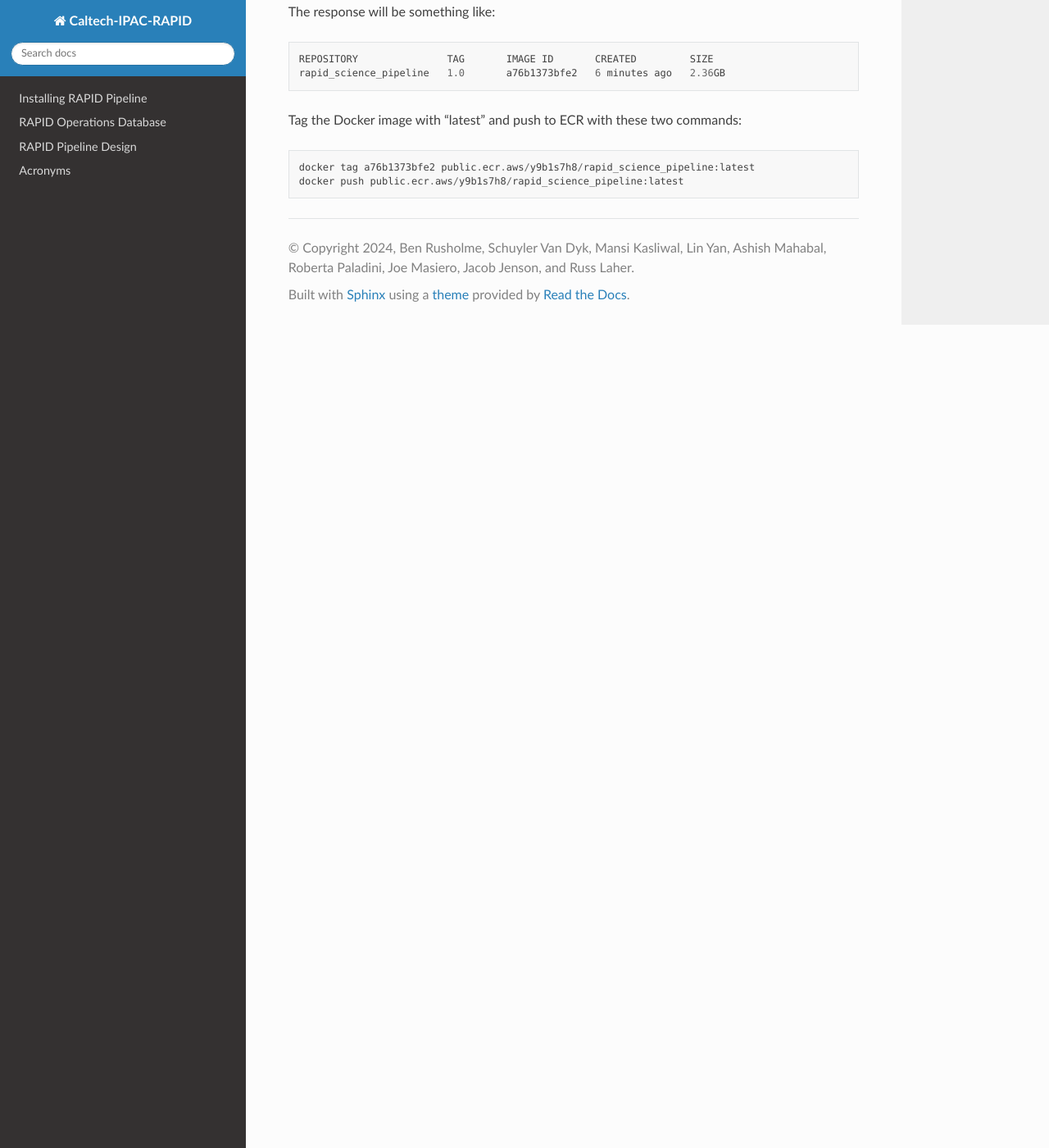
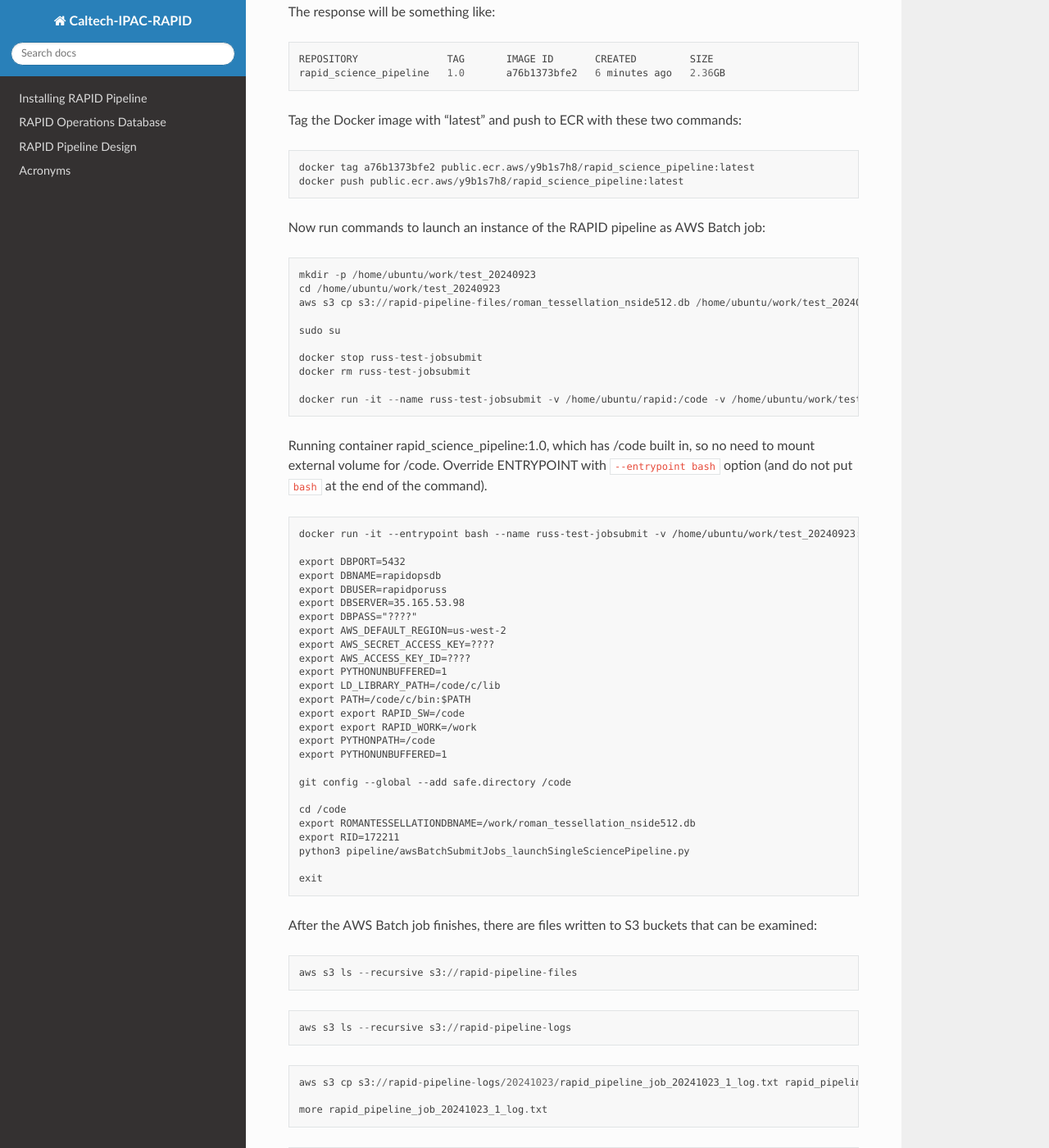
Before and after one commit to Caltech-IPAC/rapid, a Sphinx documentation site: the page built from docs/source/dev/notes.rst, in a window 1280 px wide and 1400 px high, scrolled down 2448 px. Shown: the whole window at 82% size. Built offline with Sphinx 7.4.7 and the Read the Docs theme 3.1.0, drawn with Linux system fonts in a browser that asks for light colours; some of the changed text lies outside the part shown.

Commit message:
Added more content.

```diff
--- a/docs/source/dev/notes.rst
+++ b/docs/source/dev/notes.rst
@@ -114,7 +114,7 @@
 
    aws ecr-public get-login-password --region us-east-1 | docker login --username AWS --password-stdin public.ecr.aws/y9b1s7h8
 
-Now get the Docker image tag as follows:
+Now get the Docker image ID as follows:
 
 .. code-block::
 
@@ -133,3 +133,79 @@
 
    docker tag a76b1373bfe2 public.ecr.aws/y9b1s7h8/rapid_science_pipeline:latest
    docker push public.ecr.aws/y9b1s7h8/rapid_science_pipeline:latest
+
+
+Now run commands to launch an instance of the RAPID pipeline as AWS Batch job:
+
+.. code-block::
+
+   mkdir -p /home/ubuntu/work/test_20240923
+   cd /home/ubuntu/work/test_20240923
+   aws s3 cp s3://rapid-pipeline-files/roman_tessellation_nside512.db /home/ubuntu/work/test_20240923/roman_tessellation_nside512.db
+
+   sudo su
+
+   docker stop russ-test-jobsubmit
+   docker rm russ-test-jobsubmit
+
+   docker run -it --name russ-test-jobsubmit -v /home/ubuntu/rapid:/code -v /home/ubuntu/work/test_20240923:/work  rapid:1.0 bash
+
+
+Running container rapid_science_pipeline:1.0, which has /code built in, so no need to mount external volume for /code.
+Override ENTRYPOINT with ``--entrypoint bash`` option (and do not put ``bash`` at the end of the command).
+
+.. code-block::
+
+   docker run -it --entrypoint bash --name russ-test-jobsubmit -v /home/ubuntu/work/test_20240923:/work rapid_science_pipeline:1.0
+
+   export DBPORT=5432
+   export DBNAME=rapidopsdb
+   export DBUSER=rapidporuss
+   export DBSERVER=35.165.53.98
+   export DBPASS="????"
+   export AWS_DEFAULT_REGION=us-west-2
+   export AWS_SECRET_ACCESS_KEY=????
+   export AWS_ACCESS_KEY_ID=????
+   export PYTHONUNBUFFERED=1
+   export LD_LIBRARY_PATH=/code/c/lib
+   export PATH=/code/c/bin:$PATH
+   export export RAPID_SW=/code
+   export export RAPID_WORK=/work
+   export PYTHONPATH=/code
+   export PYTHONUNBUFFERED=1
+
+   git config --global --add safe.directory /code
+
+   cd /code
+   export ROMANTESSELLATIONDBNAME=/work/roman_tessellation_nside512.db
+   export RID=172211
+   python3 pipeline/awsBatchSubmitJobs_launchSingleSciencePipeline.py
+
+   exit
+
+
+After the AWS Batch job finishes, there are files written to S3 buckets that can be examined:
+
+.. code-block::
+
+   aws s3 ls --recursive s3://rapid-pipeline-files
+
+.. highlight::
+
+   2024-10-15 16:03:31     120092 20241015/input_images_for_refimage_jid1.csv
+   2024-10-15 16:03:31       4551 20241015/job_config_jid1.ini
+   2024-09-03 16:42:56 1535762432 roman_tessellation_nside512.db
+
+.. code-block::
+
+   aws s3 ls --recursive s3://rapid-pipeline-logs
+
+.. highlight::
+
+   2024-10-23 10:20:00        656 20241023/rapid_pipeline_job_20241023_1_log.txt
+
+.. code-block::
+
+   aws s3 cp s3://rapid-pipeline-logs/20241023/rapid_pipeline_job_20241023_1_log.txt rapid_pipeline_job_20241023_1_log.txt
+
+   more rapid_pipeline_job_20241023_1_log.txt
```
